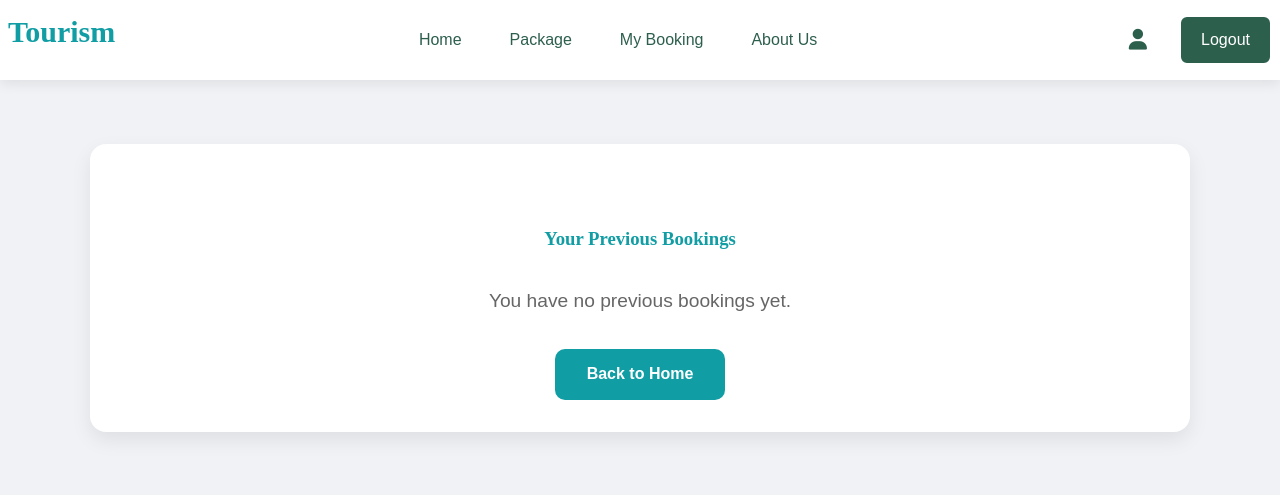
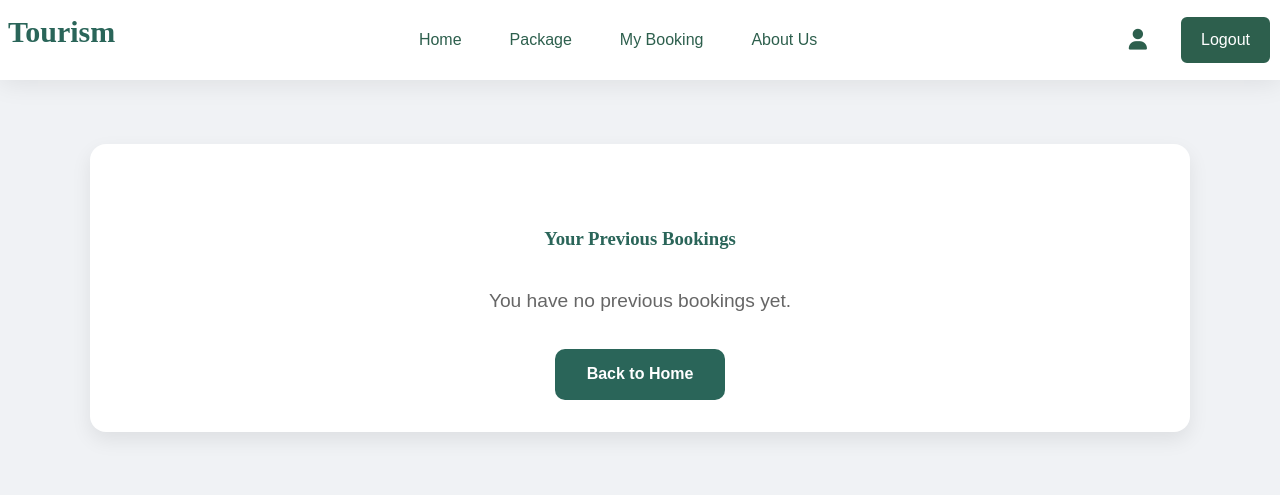
Before and after one commit to A-H-G20/lebanon_toursim, a PHP site: page /lebanon_toursim/booking_success.php in a window 1280 px wide. Shown: the top 495 px of the page. Run offline with PHP 8.4, Linux system fonts and the light colour scheme; the visitor is signed in with stand-in values (Sample User, id 1); data that the repository does not hold is empty.

Commit message:
edit css

```diff
--- a/booking_success.php
+++ b/booking_success.php
@@ -47,7 +47,7 @@ $bookings = $stmt->get_result();
             box-shadow: 0 8px 20px rgba(0,0,0,0.08);
         }
         h2, h3 {
-            color: #119DA4;
+            color: #2a6559;
         }
         table {
             width: 100%;
@@ -61,7 +61,7 @@ $bookings = $stmt->get_result();
             text-align: center;
         }
         th {
-            background: #119DA4;
+            background: #2a6559;
             color: white;
             font-size: 1rem;
             text-transform: uppercase;
@@ -81,7 +81,7 @@ $bookings = $stmt->get_result();
         }
         .submit-btn {
             margin-top: 2rem;
-            background-color: #119DA4;
+            background-color: #2a6559;
             color: white;
             padding: 0.8rem 2rem;
             border: none;
@@ -93,7 +93,7 @@ $bookings = $stmt->get_result();
             transition: background 0.3s ease;
         }
         .submit-btn:hover {
-            background-color: #0c7b82;
+            background-color: #2a6559;
         }
         .no-bookings {
             margin-top: 2rem;
--- a/css/reviewPage.css
+++ b/css/reviewPage.css
@@ -1,18 +1,13 @@
-/* Main Variables */
 :root {
-    --primary: #119DA4;
-    --primary-dark: #0c7b82;
-    --secondary: #F9BC60;
-    --accent: #FF8800;
-    --text-dark: #333333;
-    --text-light: #777777;
-    --background: #FFFFFF;
-    --background-alt: #F8F9FA;
-    --border-color: #E5E7EB;
-    --shadow: 0 4px 12px rgba(0, 0, 0, 0.08);
-    --radius: 12px;
-    --transition: all 0.3s ease;
-  }
+  --primary: #2A6559;
+  --primary-dark: #1F4A41;
+  --accent: #E67E22;
+  --light: #F9F5F0;
+  --text: #2C3E50;
+  --text-light: #6B7280;
+  --border: #E5E7EB;
+  --shadow: 0 4px 24px rgba(0,0,0,0.08);
+}
 
   /* Base Styles */
   * {
--- a/details.php
+++ b/details.php
@@ -291,7 +291,7 @@ WHERE p.package_id = ?
 
     .tour-info-grid i {
         margin-right: 6px;
-        color: var(--primary, #007bff);
+        color: var(--primary, #2a6559);
     }
     /* Container for the stepper */
 .spot-stepper {
@@ -318,7 +318,7 @@ WHERE p.package_id = ?
   padding: 0.4rem 1rem;
   font-size: 1.1rem;
   border: none;
-  background-color: var(--primary, #119DA4);
+  background-color: var(--primary, #2a6559);
   color: white;
   border-radius: 8px;
   cursor: pointer;
```
